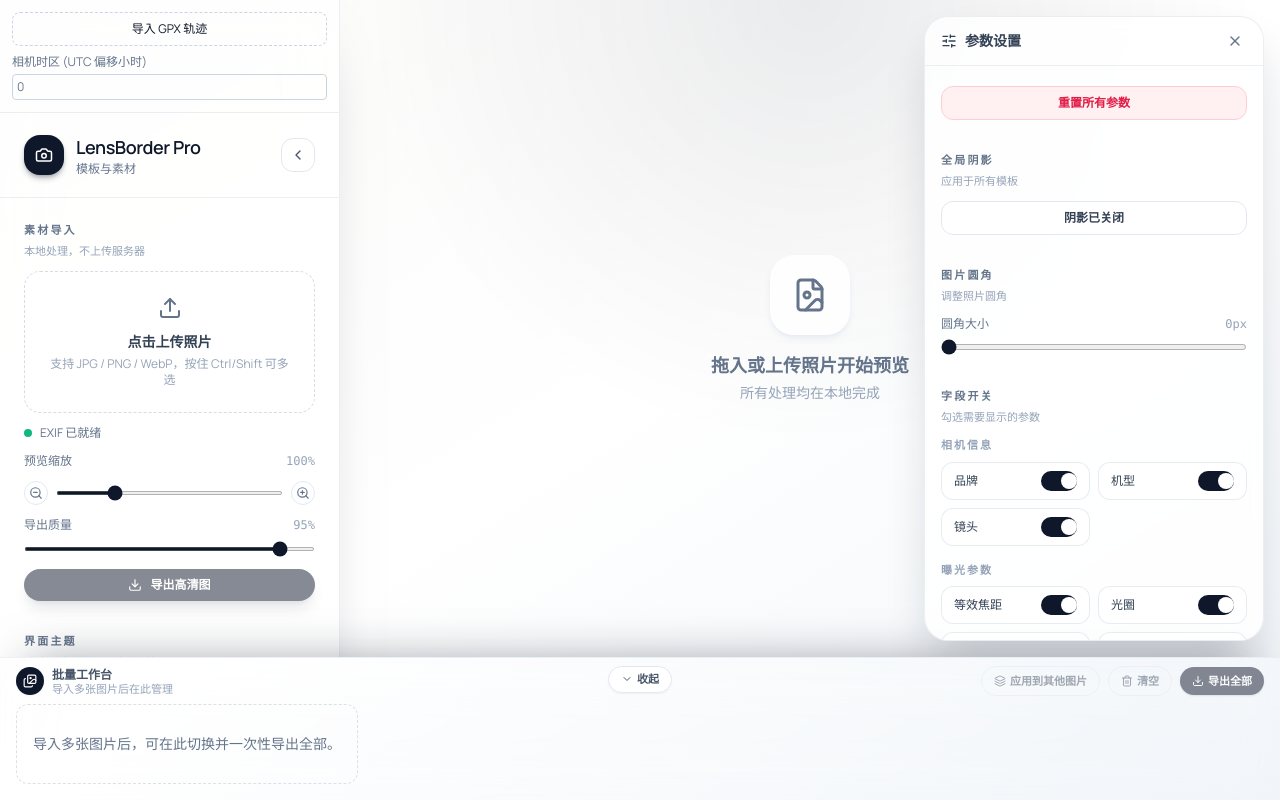
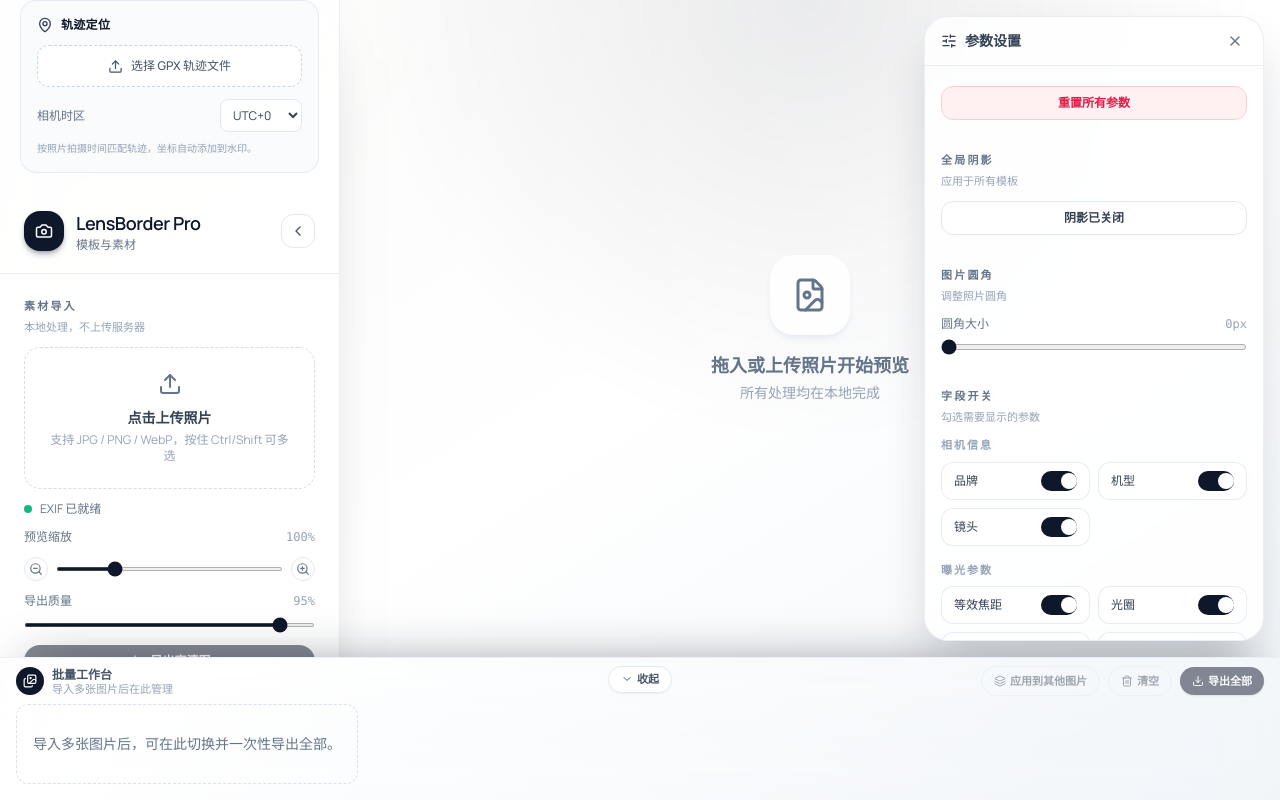
Before and after one commit to GreFir/LensBorder-Pro, a React (Vite) app: page / in a window 1280 px wide. Built offline with nearby package versions, Linux system fonts and the light colour scheme.

Commit message:
style: integrate GPX controls with LensBorder panel design

```diff
--- a/src/components/TemplatePanel.jsx
+++ b/src/components/TemplatePanel.jsx
@@ -1,4 +1,4 @@
-import { Upload, Camera, ZoomIn, ZoomOut, Download, Plus, ChevronLeft, ChevronRight } from 'lucide-react';
+import { Upload, Camera, ZoomIn, ZoomOut, Download, Plus, ChevronLeft, ChevronRight, MapPin } from 'lucide-react';
 import { TEMPLATES } from '../constants/templates';
 import { motion } from 'framer-motion';
 
@@ -216,20 +216,11 @@ export default function TemplatePanel({
           </button>
         </motion.div>
 
-      <div className="border-b border-slate-200/70 px-3 py-3 dark:border-slate-800">
-        <label className="block cursor-pointer rounded-lg border border-dashed border-slate-300 p-2 text-center text-xs dark:border-slate-700">
-          导入 GPX 轨迹
-          <input type="file" accept=".gpx,application/gpx+xml" onChange={onGpxUpload} className="hidden" />
-        </label>
-        {gpxName && <p className="mt-1 truncate text-xs" title={gpxName}>{gpxName}</p>}
-        {gpxStatus && <p role="status" className="mt-1 text-xs text-slate-500">{gpxStatus}</p>}
-        <label className="mt-2 block text-xs text-slate-500">
-          相机时区 (UTC 偏移小时)
-          <input type="number" min="-12" max="14" step="0.25" value={gpxOffset / 60}
-            onChange={(event) => onGpxOffsetChange(Number(event.target.value) * 60)}
-            className="mt-1 w-full rounded border border-slate-300 bg-transparent p-1 dark:border-slate-700" />
-        </label>
-      </div>
+      <label title="导入 GPX 轨迹文件" aria-label="导入 GPX 轨迹文件"
+        className="mx-auto mb-2 flex w-11 cursor-pointer items-center justify-center rounded-xl border border-slate-200 bg-white p-3 text-slate-600 transition hover:bg-slate-100 dark:border-slate-800 dark:bg-slate-900 dark:text-slate-300">
+        <MapPin size={16} />
+        <input type="file" accept=".gpx,application/gpx+xml" onChange={onGpxUpload} className="hidden" />
+      </label>
 
         <motion.div
           initial={{ opacity: 0 }}
@@ -273,19 +264,29 @@ export default function TemplatePanel({
       transition={{ duration: 0.28, ease: [0.22, 0.61, 0.36, 1] }}
       className="flex h-screen flex-col overflow-hidden border-r border-slate-200/70 bg-white/80 backdrop-blur-xl shadow-[0_20px_60px_-40px_rgba(15,23,42,0.5)] dark:border-slate-800 dark:bg-slate-950/70"
     >
-      <div className="border-b border-slate-200/70 px-3 py-3 dark:border-slate-800">
-        <label className="block cursor-pointer rounded-lg border border-dashed border-slate-300 p-2 text-center text-xs dark:border-slate-700">
-          导入 GPX 轨迹
+      <div className="mx-5 mb-4 rounded-2xl border border-slate-200/80 bg-slate-50/80 p-4 dark:border-slate-800 dark:bg-slate-900/60">
+        <div className="mb-3 flex items-center gap-2">
+          <MapPin size={16} className="text-slate-700 dark:text-slate-200" />
+          <span className="text-xs font-semibold tracking-wide">轨迹定位</span>
+          {gpxName && <span className="ml-auto rounded-full bg-emerald-100 px-2 py-0.5 text-[10px] font-medium text-emerald-700 dark:bg-emerald-900/40 dark:text-emerald-300">已导入</span>}
+        </div>
+        <label className="flex cursor-pointer items-center justify-center gap-2 rounded-xl border border-dashed border-slate-300 bg-white px-3 py-3 text-xs font-medium text-slate-600 transition hover:border-slate-500 hover:bg-slate-100 dark:border-slate-700 dark:bg-slate-950/50 dark:text-slate-300 dark:hover:border-slate-500">
+          <Upload size={15} />
+          {gpxName ? '更换 GPX 轨迹文件' : '选择 GPX 轨迹文件'}
           <input type="file" accept=".gpx,application/gpx+xml" onChange={onGpxUpload} className="hidden" />
         </label>
-        {gpxName && <p className="mt-1 truncate text-xs" title={gpxName}>{gpxName}</p>}
-        {gpxStatus && <p role="status" className="mt-1 text-xs text-slate-500">{gpxStatus}</p>}
-        <label className="mt-2 block text-xs text-slate-500">
-          相机时区 (UTC 偏移小时)
-          <input type="number" min="-12" max="14" step="0.25" value={gpxOffset / 60}
-            onChange={(event) => onGpxOffsetChange(Number(event.target.value) * 60)}
-            className="mt-1 w-full rounded border border-slate-300 bg-transparent p-1 dark:border-slate-700" />
+        {gpxName && <p className="mt-2 truncate text-[11px] text-slate-500" title={gpxName}>{gpxName}</p>}
+        {gpxStatus && <p role="status" className="mt-1 text-[11px] text-slate-500 dark:text-slate-400">{gpxStatus}</p>}
+        <label className="mt-3 flex items-center justify-between gap-3 text-xs text-slate-500 dark:text-slate-400">
+          <span>相机时区</span>
+          <select value={gpxOffset} onChange={(event) => onGpxOffsetChange(Number(event.target.value))}
+            className="rounded-lg border border-slate-200 bg-white px-2 py-1.5 text-xs text-slate-700 outline-none focus:border-slate-400 dark:border-slate-700 dark:bg-slate-950 dark:text-slate-200">
+            {Array.from({ length: 27 }, (_, index) => index - 12).map((hour) => (
+              <option key={hour} value={hour * 60}>{`UTC${hour >= 0 ? '+' : ''}${hour}`}</option>
+            ))}
+          </select>
         </label>
+        <p className="mt-2 text-[10px] leading-relaxed text-slate-400 dark:text-slate-500">按照片拍摄时间匹配轨迹，坐标自动添加到水印。</p>
       </div>
 
       <motion.div
```
